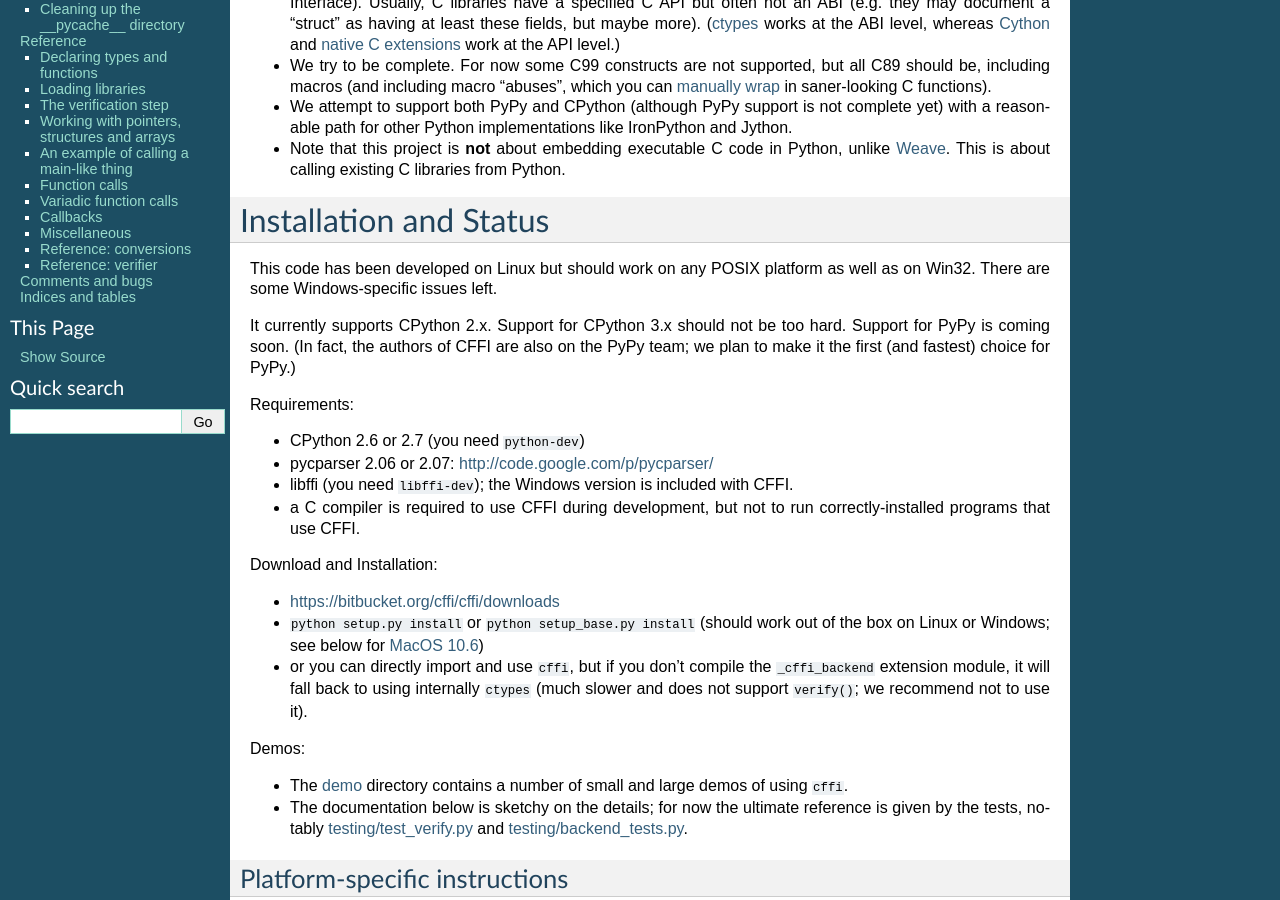
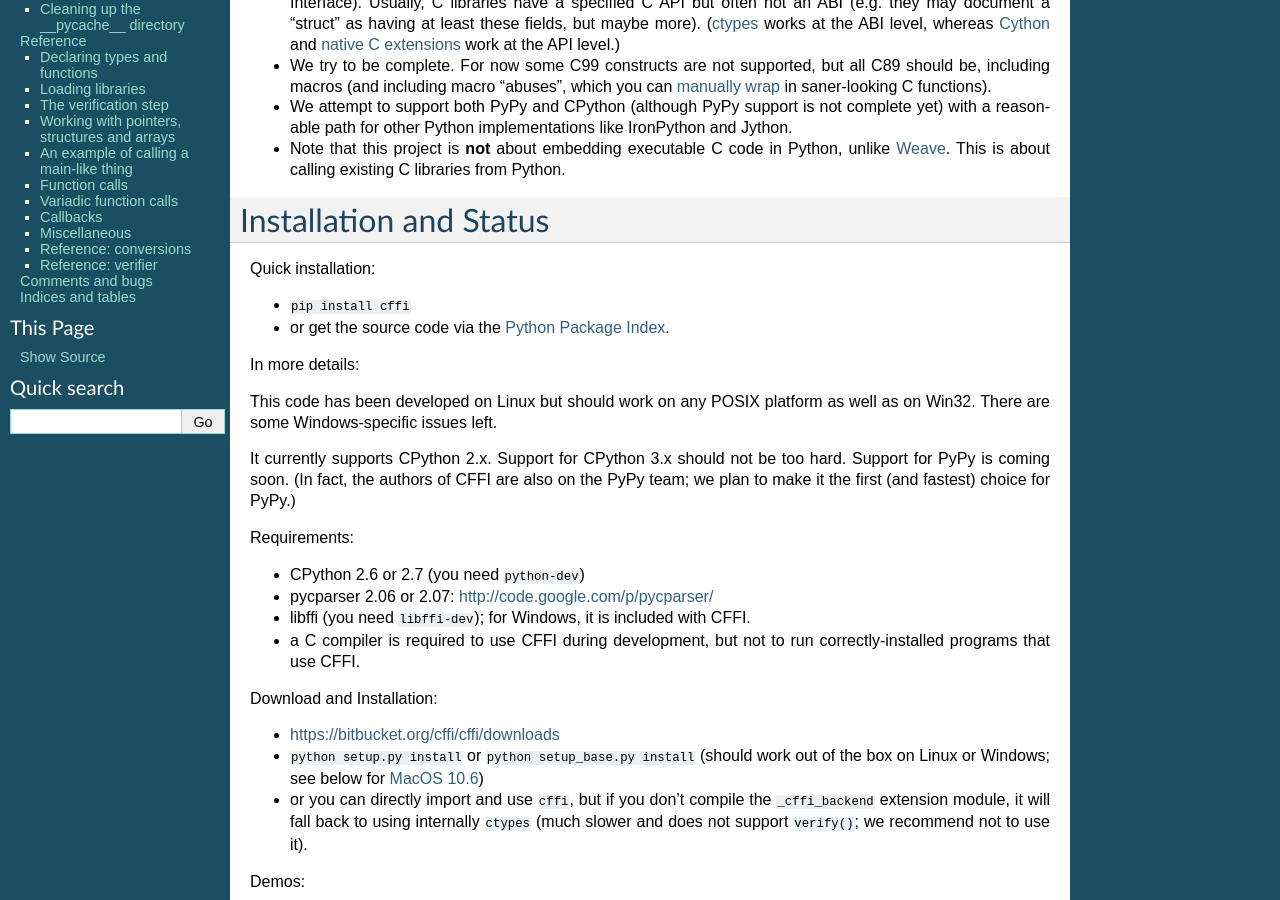
Before and after one commit to tharvik/cffi, a Sphinx documentation site: the page built from doc/source/index.rst, in a window 1280 px wide and 900 px high, scrolled down 281 px. Built offline with Sphinx 7.4.7, drawn with Linux system fonts in a browser that asks for light colours.

Commit message:
Update docs

```diff
--- a/doc/source/index.rst
+++ b/doc/source/index.rst
@@ -49,6 +49,16 @@ The interface is based on `LuaJIT's FFI`_ and follows a few principles:
 Installation and Status
 =======================================================
 
+Quick installation:
+
+* ``pip install cffi``
+
+* or get the source code via the `Python Package Index`__.
+
+.. __: http://pypi.python.org/pypi/cffi
+
+In more details:
+
 This code has been developed on Linux but should work on any POSIX
 platform as well as on Win32.  There are some Windows-specific issues
 left.
@@ -64,7 +74,7 @@ Requirements:
 
 * pycparser 2.06 or 2.07: http://code.google.com/p/pycparser/
 
-* libffi (you need ``libffi-dev``); the Windows version is included with CFFI.
+* libffi (you need ``libffi-dev``); for Windows, it is included with CFFI.
 
 * a C compiler is required to use CFFI during development, but not to run
   correctly-installed programs that use CFFI.
```
